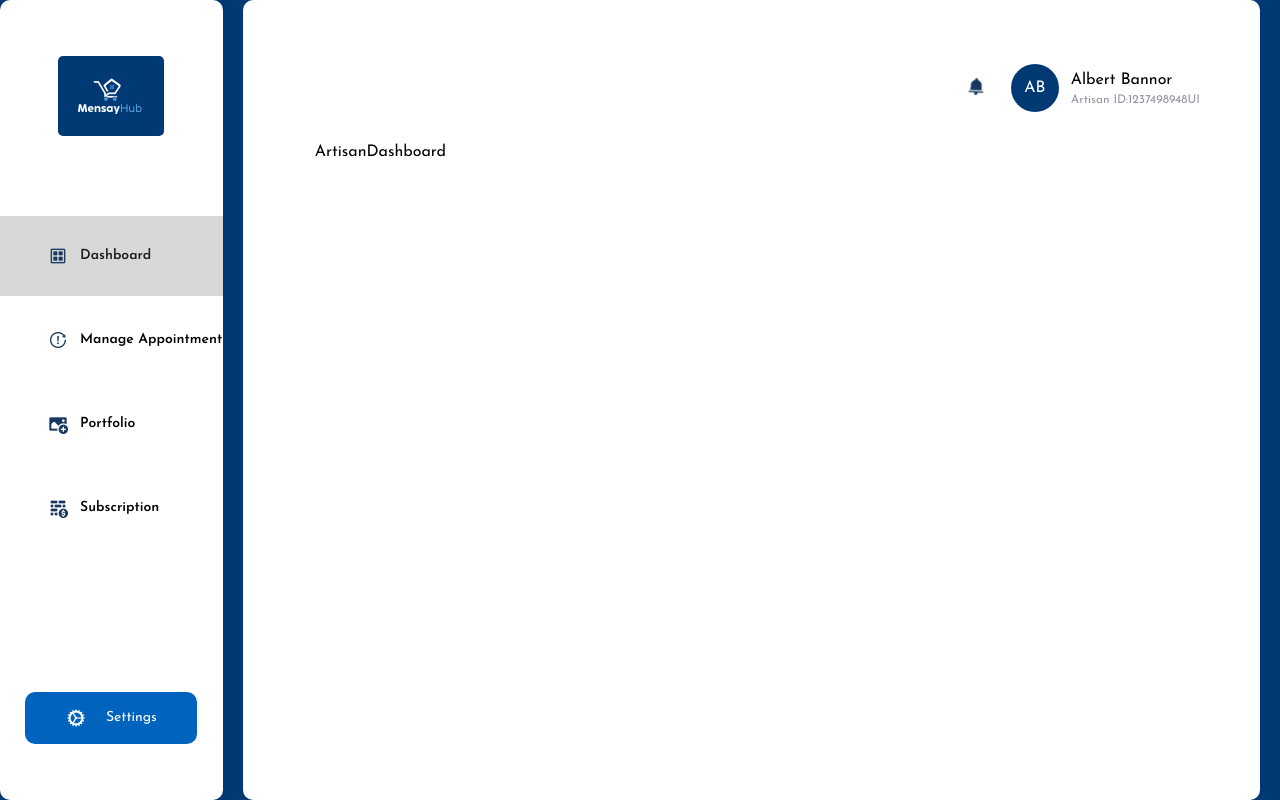
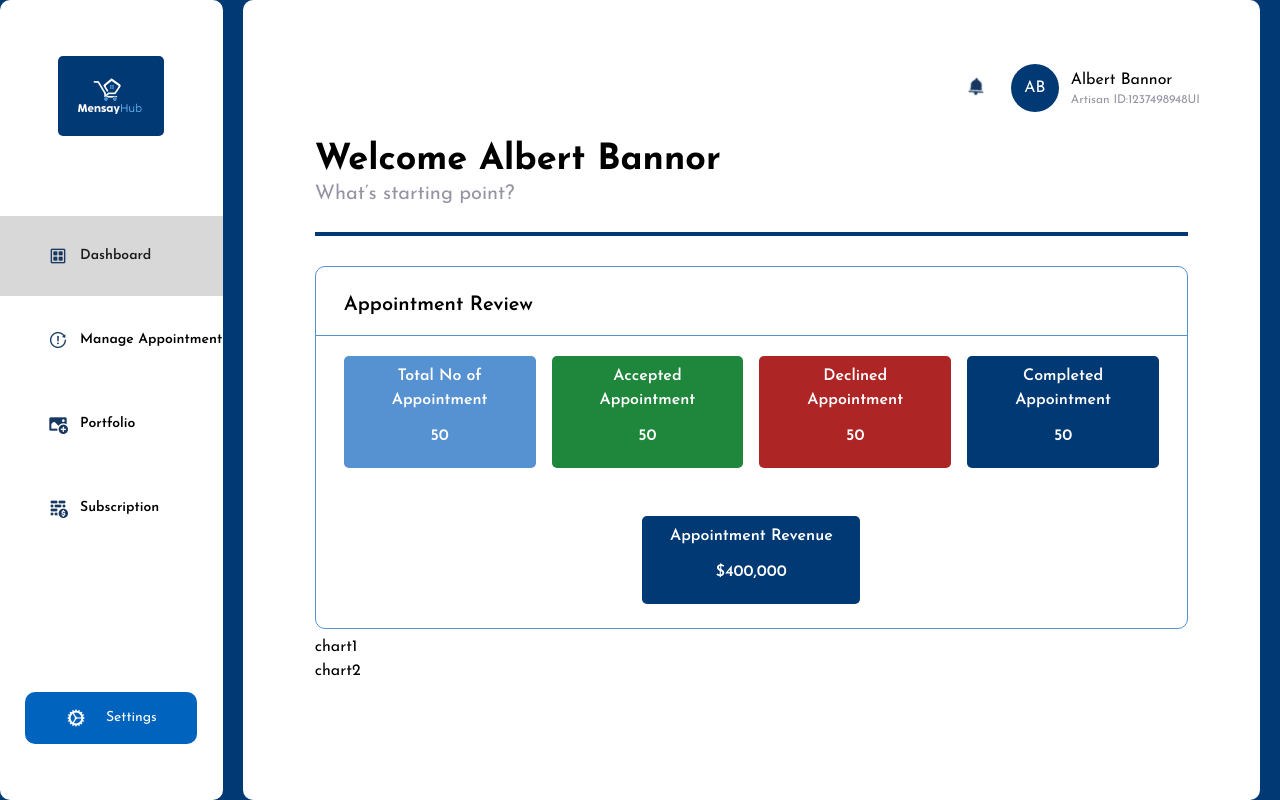
Before and after one commit to stivex001/artsianhub, a Next.js app: page /artisan/dashboard in a window 1280 px wide. Built offline with nearby package versions, Linux system fonts and the light colour scheme.

Commit message:
feat:implemented dashboard review

```diff
--- a/app/(Artisan)/artisan/dashboard/page.tsx
+++ b/app/(Artisan)/artisan/dashboard/page.tsx
@@ -1,11 +1,28 @@
-import React from 'react'
+import { AppointmentReview } from "@/components/Artisan/dashboard/AppointmentReview";
+import { Descriptions } from "@/components/shared/Headings";
+import React from "react";
 
-type Props = {}
+type Props = {};
 
 const ArtisanDashboard = (props: Props) => {
   return (
-    <div>ArtisanDashboard</div>
-  )
-}
+    <section className="flex flex-col gap-[30px]">
+      <div className="flex flex-col gap-6">
+        <Descriptions
+          title="Welcome Albert Bannor"
+          desc="What’s starting point?"
+        />
+        <div className="border-2 border-primary w-full" />
+      </div>
+      <div className="flex flex-col gap-1.5">
+        <AppointmentReview />
+        <div>
+          <div>chart1</div>
+          <div>chart2</div>
+        </div>
+      </div>
+    </section>
+  );
+};
 
-export default ArtisanDashboard
+export default ArtisanDashboard;
--- /dev/null
+++ b/components/Artisan/dashboard/AppointmentReview.tsx
@@ -0,0 +1,51 @@
+import { Details } from "@/components/shared/Details";
+import Wrapper from "@/components/shared/Wrapper";
+import React from "react";
+
+type Props = {};
+
+export const AppointmentReview = (props: Props) => {
+  return (
+    <Wrapper className="py-6">
+      <div className="border-b border-[#5691D1] px-7">
+        <h1 className="text-xl font-semibold pb-4">Appointment Review</h1>
+      </div>
+      <div className="px-7 my-5 grid md:grid-cols-3 lg:grid-cols-4 gap-x-4 gap-y-6 lg:gap-y-12">
+        <Details
+          className="bg-[#5691D1]"
+          title="Total No of Appointment"
+          count="50"
+        />
+        <Details
+          className="bg-[#1F873B]"
+          title="Accepted Appointment"
+          count="50"
+        />{" "}
+        <Details
+          className="bg-[#AE2525]"
+          title="Declined Appointment"
+          count="50"
+        />{" "}
+        <Details
+          className="bg-primary"
+          title="Completed Appointment"
+          count="50"
+        />{" "}
+        {/* <Details
+          className="bg-primary"
+          title="Appointment Revenue"
+          count="4000$"
+        /> */}
+      </div>
+      <div className="flex justify-center mt-4 lg:mt-12">
+        <div className="md:w-1/4">
+          <Details
+            className="bg-primary"
+            title="Appointment Revenue"
+            count="$400,000"
+          />
+        </div>
+      </div>
+    </Wrapper>
+  );
+};
--- /dev/null
+++ b/components/shared/Details.tsx
@@ -0,0 +1,18 @@
+import React from "react";
+
+type Props = {
+  className?: string;
+  title: string;
+  count: string;
+};
+
+export const Details = ({ className, title, count }: Props) => {
+  return (
+    <div
+      className={`${className} text-white py-2 px-4 rounded-[5px] flex flex-col gap-3`}
+    >
+      <h1 className="font-semibold text-base text-center"> {title}</h1>
+      <h1 className="font-semibold text-base text-center pb-3"> {count}</h1>
+    </div>
+  );
+};
--- a/components/shared/Headings.tsx
+++ b/components/shared/Headings.tsx
@@ -3,8 +3,24 @@ import React from "react";
 type Props = {
   title: string;
   className?: string;
+  desc?: string;
 };
 
 export const Headings = ({ title, className }: Props) => {
-  return <h1 className={`${className} text-secondary text-base lg:text-3xl font-[300px] font-[family-name:var(--font-josefin-sans)]`}>{title}</h1>;
+  return (
+    <h1
+      className={`${className} text-secondary text-base lg:text-3xl font-[300px] font-[family-name:var(--font-josefin-sans)]`}
+    >
+      {title}
+    </h1>
+  );
 };
+
+export const Descriptions = ({ title, desc }: Props) => {
+  return (
+    <div>
+      <h1 className="text-4xl font-bold">{title}</h1>
+      {desc && <p className="text-xl text-grayish">{desc}</p>}
+    </div>
+  );
+};
--- /dev/null
+++ b/components/shared/Wrapper.tsx
@@ -0,0 +1,12 @@
+import React, { ReactNode } from "react";
+
+type Props = {
+  children: ReactNode;
+  className?: string;
+};
+
+const Wrapper = ({ children, className }: Props) => {
+  return <div className={`border border-[#5691D1] rounded-[10px] ${className}`}>{children}</div>;
+};
+
+export default Wrapper;
```
